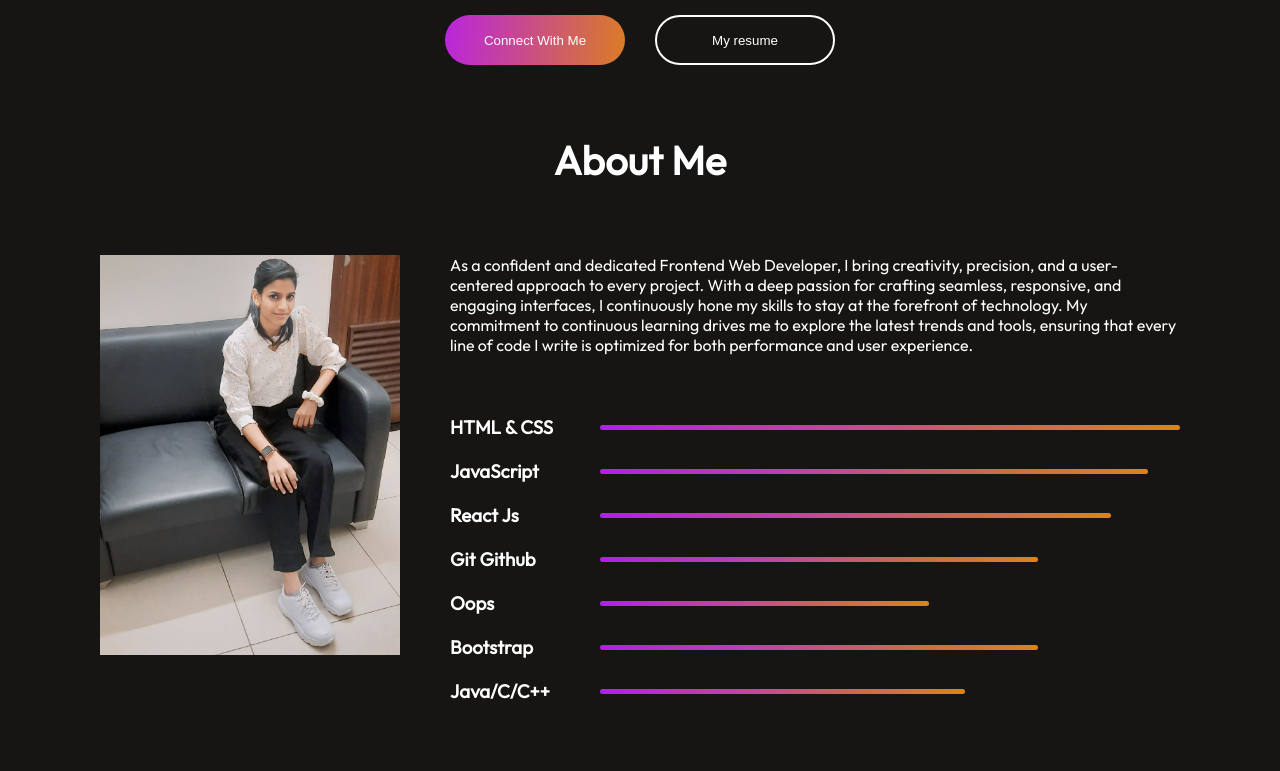
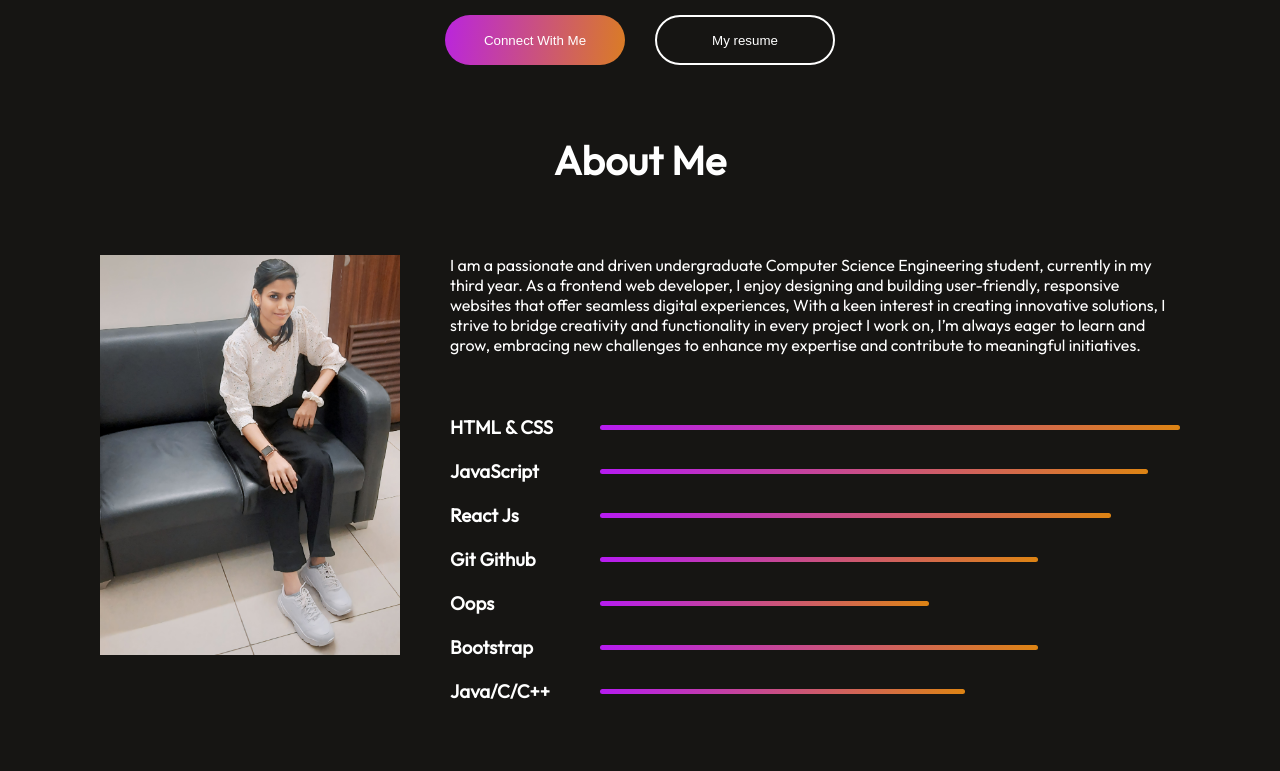
Before and after one commit to Sneha-2049/Portfolio-Website, a React (Create React App) app: page / in a window 1280 px wide. Shown: the part 680-1451 px from the top of the page. Built offline with nearby package versions, Linux system fonts and the light colour scheme.

Commit message:
description change

```diff
--- a/src/Components/About/About.css
+++ b/src/Components/About/About.css
@@ -3,7 +3,6 @@
     display: flex;
     flex-direction: column;
     gap: 70px;
-    overflow-x: hidden;
 }
 
 .About-Me h1 {
@@ -36,6 +35,7 @@
     display: flex;
     flex-direction: column;
     gap: 20px;
+    overflow-y: hidden;
 }
 
 .skills {
--- a/src/Components/About/About.js
+++ b/src/Components/About/About.js
@@ -10,7 +10,7 @@ function About() {
             <div className='profile-discription'>
                 <div className='profile-img' style={{ backgroundImage: `url(${profile})` }}></div>
                 <div className='carrer-discription'>
-                    <p>As a confident and dedicated Frontend Web Developer, I bring creativity, precision, and a user-centered approach to every project. With a deep passion for crafting seamless, responsive, and engaging interfaces, I continuously hone my skills to stay at the forefront of technology. My commitment to continuous learning drives me to explore the latest trends and tools, ensuring that every line of code I write is optimized for both performance and user experience.</p>
+                    <p>I am a passionate and driven undergraduate Computer Science Engineering student, currently in my third year. As a frontend web developer, I enjoy designing and building user-friendly, responsive websites that offer seamless digital experiences, With a keen interest in creating innovative solutions, I strive to bridge creativity and functionality in every project I work on, I’m always eager to learn and grow, embracing new challenges to enhance my expertise and contribute to meaningful initiatives.</p>
                     <div className='skills-section'>
                         <div className='skills'>
                             <h3>HTML & CSS</h3>
```
